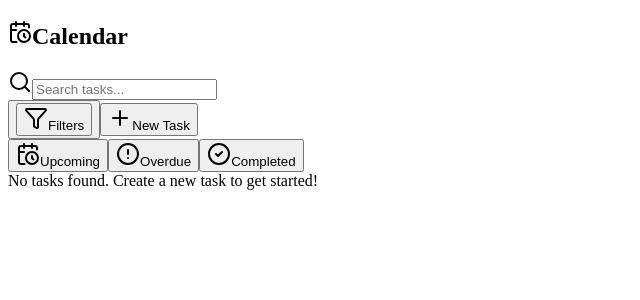
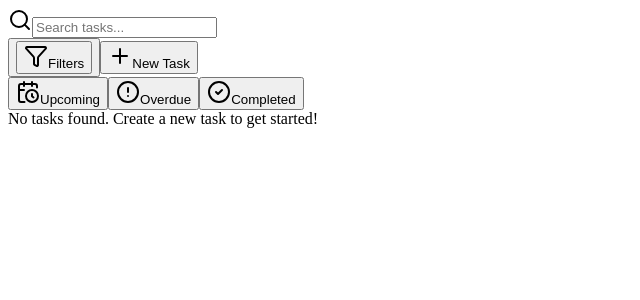
Before and after one commit to akashtripathi1/simple-task-manager, a React (Vite) app: page / in a window 1280 px wide. Shown: the top 300 px of the page, without its empty margins (0-640 px from the left). Built offline with nearby package versions, Linux system fonts and the light colour scheme.

Commit message:
refactor: simplify TaskManager layout by removing sidebar and enhancing main content styling

```diff
--- a/src/components/TaskManager.jsx
+++ b/src/components/TaskManager.jsx
@@ -95,20 +95,9 @@ const TaskManager = () => {
 
   return (
     <div className="container mx-auto p-6 flex gap-6">
-      {/* Example sidebar to match screenshot layout */}
-      <aside className="hidden md:block w-1/4">
-        <div className="border border-border rounded p-4">
-          <h2 className="text-lg font-semibold mb-4 flex items-center">
-            <CalendarClock className="mr-2 h-4 w-4" />
-            Calendar
-          </h2>
-          {/* Remove placeholder text; put your actual calendar or date-picker here */}
-          {/* e.g., <MyCalendarComponent /> */}
-        </div>
-      </aside>
 
-      <main className="flex-1">
-        <div className="flex gap-4 mb-6">
+      <main className="flex-1 space-y-6 bg-white p-6 rounded-lg shadow-md">
+        <div className="flex gap-4 mb-6 items-center justify-between">
           <div className="relative flex-1">
             <Search className="absolute left-3 top-1/2 transform -translate-y-1/2 h-4 w-4 text-gray-500" />
             <Input
```
